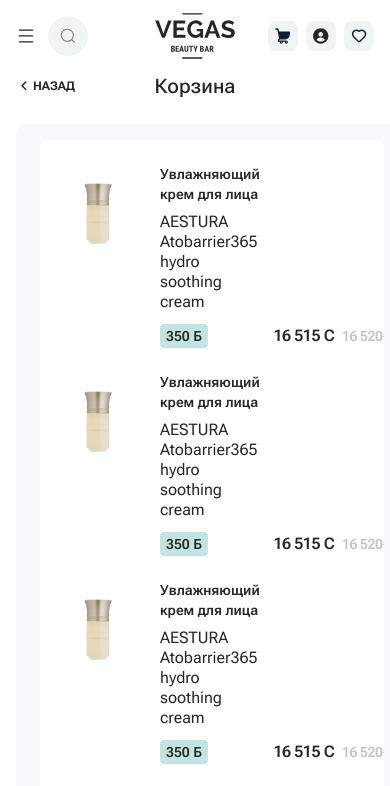
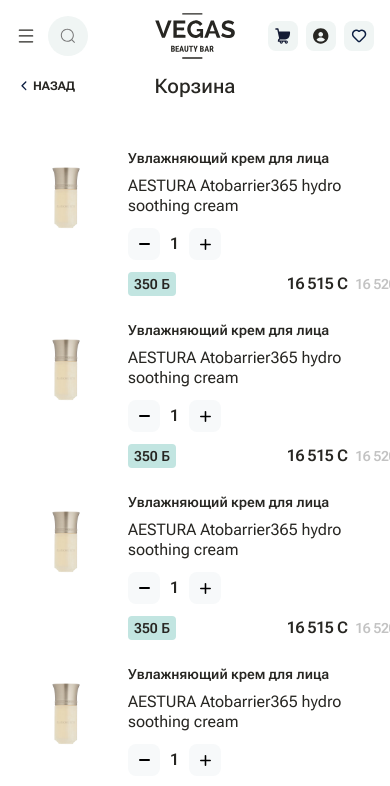
Before and after one commit to ANY-group/osima-frontend, a Next.js app: page /checkout in a window 390 px wide. Shown: the top 786 px of the page. Built offline with nearby package versions, Linux system fonts and the light colour scheme.

Commit message:
mobile cart fixes

```diff
--- a/src/app/(default)/catalog/components/product-cashback.tsx
+++ b/src/app/(default)/catalog/components/product-cashback.tsx
@@ -1,6 +1,6 @@
 export default function ProductCashback() {
   return (
-    <div className="inline-block px-1.5 py-0.5 bg-accent rounded text-sm font-semibold">
+    <div className="inline-block px-1.5 py-0.5 bg-accent rounded text-sm font-semibold whitespace-nowrap">
       350 Б
     </div>
   );
--- a/src/app/(default)/catalog/components/product-price.tsx
+++ b/src/app/(default)/catalog/components/product-price.tsx
@@ -2,7 +2,7 @@
   alt?: boolean,
 }) {
   return (
-    <div className="flex items-center gap-2 font-semibold tracking-tight">
+    <div className="flex items-center gap-2 font-semibold tracking-tight whitespace-nowrap">
       <span>16 515 C</span>
       <span className={`${alt ? 'text-text-secondary-alt text-sm' : 'text-text-secondary'}`}>
         16 520<span className="line-through"> C</span>
--- a/src/app/(default)/checkout/components/cart-item.tsx
+++ b/src/app/(default)/checkout/components/cart-item.tsx
@@ -8,7 +8,7 @@
 
 export default function CartItem() {
   return (
-    <div className="group flex gap-3 m-6 ml-2">
+    <div className="group flex gap-3 my-6 md:m-6 md:ml-2">
       <Image
         src="/images/tmp/product.png"
         alt="Product"
@@ -16,9 +16,9 @@
         height={100}
         className="object-contain w-25 h-25 aspect-square"
       />
-      <div>
-        <div className="flex items-start justify-between gap-3">
-          <Link href="/catalog/category/subcategory/product">
+      <div className="flex-grow">
+        <div className="relative flex max-lg:flex-col items-start justify-between gap-3">
+          <Link href="/catalog/category/subcategory/product" className="max-lg:mr-6">
             <p className="text-sm font-semibold">
               Увлажняющий крем для лица
             </p>
@@ -26,7 +26,7 @@
               AESTURA Atobarrier365 hydro soothing cream
             </p>
           </Link>
-          <div className="flex items-center gap-2.5 opacity-0 group-hover:opacity-100 transition-opacity">
+          <div className="flex items-center gap-2.5 lg:opacity-0 group-hover:opacity-100 transition-opacity">
             <button
               className="flex items-center justify-center h-8 w-8 rounded-lg bg-secondary-muted"
               aria-label="Уменьшить количество товара в корзине"
@@ -42,10 +42,13 @@
             >
               <PlusIcon />
             </button>
-            <button aria-label="Удалить товар из корзины">
+            <button className="max-lg:hidden" aria-label="Удалить товар из корзины">
               <TimesAltIcon />
             </button>
           </div>
+          <button className="absolute top-0 right-0 lg:hidden" aria-label="Удалить товар из корзины">
+            <TimesAltIcon />
+          </button>
         </div>
         <div className="flex justify-between mt-3">
           <ProductCashback />
--- a/src/app/(default)/checkout/components/checkout-cart.tsx
+++ b/src/app/(default)/checkout/components/checkout-cart.tsx
@@ -4,7 +4,7 @@
 
 export default function CheckoutCart() {
   return (
-    <div className="px-6 py-4 rounded-xl bg-secondary-muted">
+    <div className="md:p-3 lg:px-6 lg:py-4 md:rounded-xl md:bg-secondary-muted">
       <div className="mb-6 rounded-lg bg-white">
         <Cart />
       </div>
```
